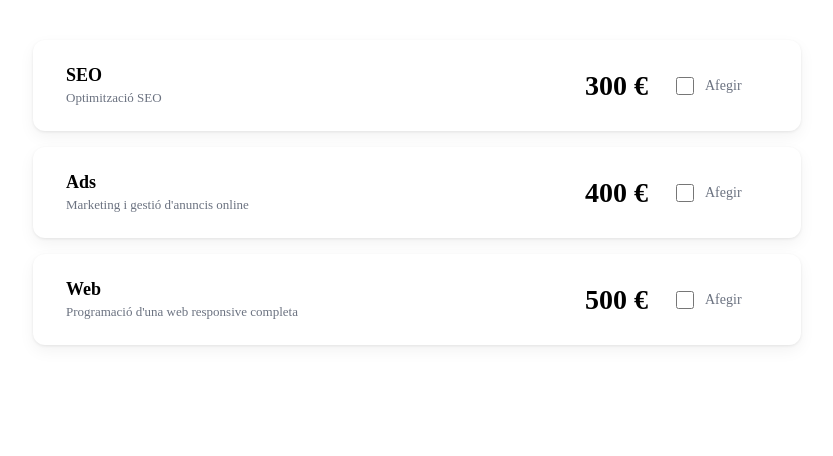
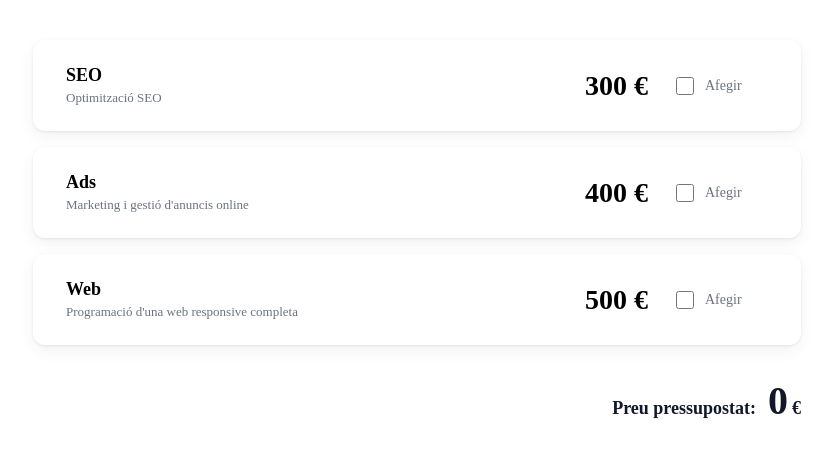
Before and after one commit to pietrodags/budget-project, an Angular app: page / in a window 1280 px wide. Shown: the top 456 px of the page, without its empty margins (223-1056 px from the left). Built offline with nearby package versions, Linux system fonts and the light colour scheme.

Commit message:
feat: add service selection and reactive budget total

```diff
--- a/src/app/app.html
+++ b/src/app/app.html
@@ -1,2 +1,3 @@
 <app-service-list />
+<app-budget-total />
 <router-outlet />
--- a/src/app/app.ts
+++ b/src/app/app.ts
@@ -1,9 +1,10 @@
 import { Component, signal } from '@angular/core';
 import { RouterOutlet } from '@angular/router';
 import { ServiceList } from './components/service-list/service-list';
+import { BudgetTotal } from './components/budget-total/budget-total';
 
 @Component({
-  imports: [RouterOutlet, ServiceList],
+  imports: [RouterOutlet, ServiceList, BudgetTotal],
   selector: 'app-root',
   styleUrl: './app.css',
   templateUrl: './app.html',
--- /dev/null
+++ b/src/app/components/budget-total/budget-total.css
@@ -0,0 +1,72 @@
+/* ---------- Móvil (base) ---------- */
+
+.budget-total {
+  --total-text: #111827;
+
+  padding: 0 1rem 2rem;
+}
+
+.budget-total__row {
+  display: flex;
+  flex-wrap: wrap;
+  align-items: baseline;
+  justify-content: space-between;
+  gap: 0.25rem 1rem;
+  margin: 0;
+  color: var(--total-text);
+}
+
+.budget-total__label {
+  font-size: 1rem;
+  font-weight: 700;
+}
+
+.budget-total__amount {
+  font-size: 2rem;
+  font-weight: 700;
+  white-space: nowrap;
+}
+
+.budget-total__currency {
+  margin-left: 0.25rem;
+  font-size: 1rem;
+  font-weight: 700;
+}
+
+/* ---------- Tableta: etiqueta e importe juntos, a la derecha ---------- */
+
+@media (min-width: 40rem) {
+  .budget-total__row {
+    justify-content: flex-end;
+    gap: 0.75rem;
+  }
+
+  .budget-total__amount {
+    font-size: 2.25rem;
+  }
+}
+
+/* ---------- Escritorio: misma columna que las tarjetas ---------- */
+
+@media (min-width: 64rem) {
+  .budget-total {
+    padding: 0 1rem 3rem;
+  }
+
+  .budget-total__row {
+    max-width: 48rem;
+    margin-inline: auto;
+  }
+
+  .budget-total__label {
+    font-size: 1.125rem;
+  }
+
+  .budget-total__amount {
+    font-size: 2.5rem;
+  }
+
+  .budget-total__currency {
+    font-size: 1.125rem;
+  }
+}
--- /dev/null
+++ b/src/app/components/budget-total/budget-total.html
@@ -0,0 +1,10 @@
+<section class="budget-total" aria-live="polite">
+  <h2 class="visually-hidden">Total del pressupost</h2>
+
+  <p class="budget-total__row">
+    <span class="budget-total__label">Preu pressupostat:</span>
+    <span class="budget-total__amount">
+      {{ budget.total() }}<span class="budget-total__currency">€</span>
+    </span>
+  </p>
+</section>
--- /dev/null
+++ b/src/app/components/budget-total/budget-total.ts
@@ -0,0 +1,12 @@
+import { Component, inject } from '@angular/core';
+import { Budget } from '../../services/budget';
+
+@Component({
+  imports: [],
+  selector: 'app-budget-total',
+  styleUrl: './budget-total.css',
+  templateUrl: './budget-total.html',
+})
+export class BudgetTotal {
+  protected readonly budget = inject(Budget);
+}
--- a/src/app/components/service-list/service-list.css
+++ b/src/app/components/service-list/service-list.css
@@ -1,15 +1,4 @@
-.visually-hidden {
-  position: absolute;
-  width: 1px;
-  height: 1px;
-  margin: -1px;
-  padding: 0;
-  overflow: hidden;
-  clip-path: inset(50%);
-  white-space: nowrap;
-}
-
-/* ---------- Mòbil (base) ---------- */
+/* ---------- Móvil (base) ---------- */
 
 .services {
   --card-background: #ffffff;
@@ -40,6 +29,10 @@
   border-radius: var(--card-radius);
   background: var(--card-background);
   box-shadow: var(--card-shadow);
+}
+
+.service-card--selected {
+  border-color: var(--accent);
 }
 
 .service-card__text {
@@ -84,7 +77,7 @@
   outline-offset: 2px;
 }
 
-/* ---------- Tauleta: la targeta passa a ser una fila ---------- */
+/* ---------- Tableta: la tarjeta pasa a ser una fila ---------- */
 
 @media (min-width: 40rem) {
   .service-card {
@@ -102,7 +95,7 @@
   }
 }
 
-/* ---------- Escriptori ---------- */
+/* ---------- Escritorio ---------- */
 
 @media (min-width: 64rem) {
   .services {
--- a/src/app/components/service-list/service-list.html
+++ b/src/app/components/service-list/service-list.html
@@ -8,7 +8,10 @@
   } @else {
     <ul class="services__list">
       @for (service of catalog.services(); track service.id) {
-        <li class="service-card">
+        <li
+          class="service-card"
+          [class.service-card--selected]="budget.isSelected(service.id)"
+        >
           <div class="service-card__text">
             <h3 class="service-card__name">{{ service.name }}</h3>
             <p class="service-card__description">{{ service.description }}</p>
@@ -17,7 +20,12 @@
           <p class="service-card__price">{{ service.price }} €</p>
 
           <label class="service-card__add">
-            <input type="checkbox" [attr.aria-label]="'Afegir ' + service.name" />
+            <input
+              type="checkbox"
+              [checked]="budget.isSelected(service.id)"
+              (change)="budget.toggle(service.id)"
+              [attr.aria-label]="'Afegir ' + service.name"
+            />
             <span>Afegir</span>
           </label>
         </li>
--- a/src/app/components/service-list/service-list.ts
+++ b/src/app/components/service-list/service-list.ts
@@ -1,5 +1,6 @@
 import { Component, inject } from '@angular/core';
 import { Catalog } from '../../services/catalog';
+import { Budget } from '../../services/budget';
 
 @Component({
   imports: [],
@@ -9,4 +10,5 @@ import { Catalog } from '../../services/catalog';
 })
 export class ServiceList {
   protected readonly catalog = inject(Catalog);
+  protected readonly budget = inject(Budget);
 }
--- /dev/null
+++ b/src/app/services/budget.ts
@@ -0,0 +1,30 @@
+import { Service, computed, inject, signal } from '@angular/core';
+import { Catalog } from './catalog';
+
+@Service()
+export class Budget {
+    private readonly catalog = inject(Catalog);
+
+    private readonly selectedIds = signal<string[]>([]);
+
+    readonly selected = this.selectedIds.asReadonly();
+
+    readonly total = computed(() =>
+        this.catalog
+            .services()
+            .filter((service) => this.selectedIds().includes(service.id))
+            .reduce((sum, service) => sum + service.price, 0),
+    );
+
+    isSelected(serviceId: string): boolean {
+        return this.selectedIds().includes(serviceId);
+    }
+
+    toggle(serviceId: string): void {
+        this.selectedIds.update((ids) =>
+            ids.includes(serviceId)
+                ? ids.filter((id) => id !== serviceId)
+                : [...ids, serviceId],
+        );
+    }
+}
--- a/src/styles.css
+++ b/src/styles.css
@@ -1 +1,13 @@
-/* You can add global styles to this file, and also import other style files */
+/* Estilos globales de la aplicación */
+
+/* Oculta un elemento visualmente, pero lo deja accesible para lectores de pantalla */
+.visually-hidden {
+  position: absolute;
+  width: 1px;
+  height: 1px;
+  margin: -1px;
+  padding: 0;
+  overflow: hidden;
+  clip-path: inset(50%);
+  white-space: nowrap;
+}
```
Also changed, not shown: 2 other files (tests, documents, lock files or other folders).
